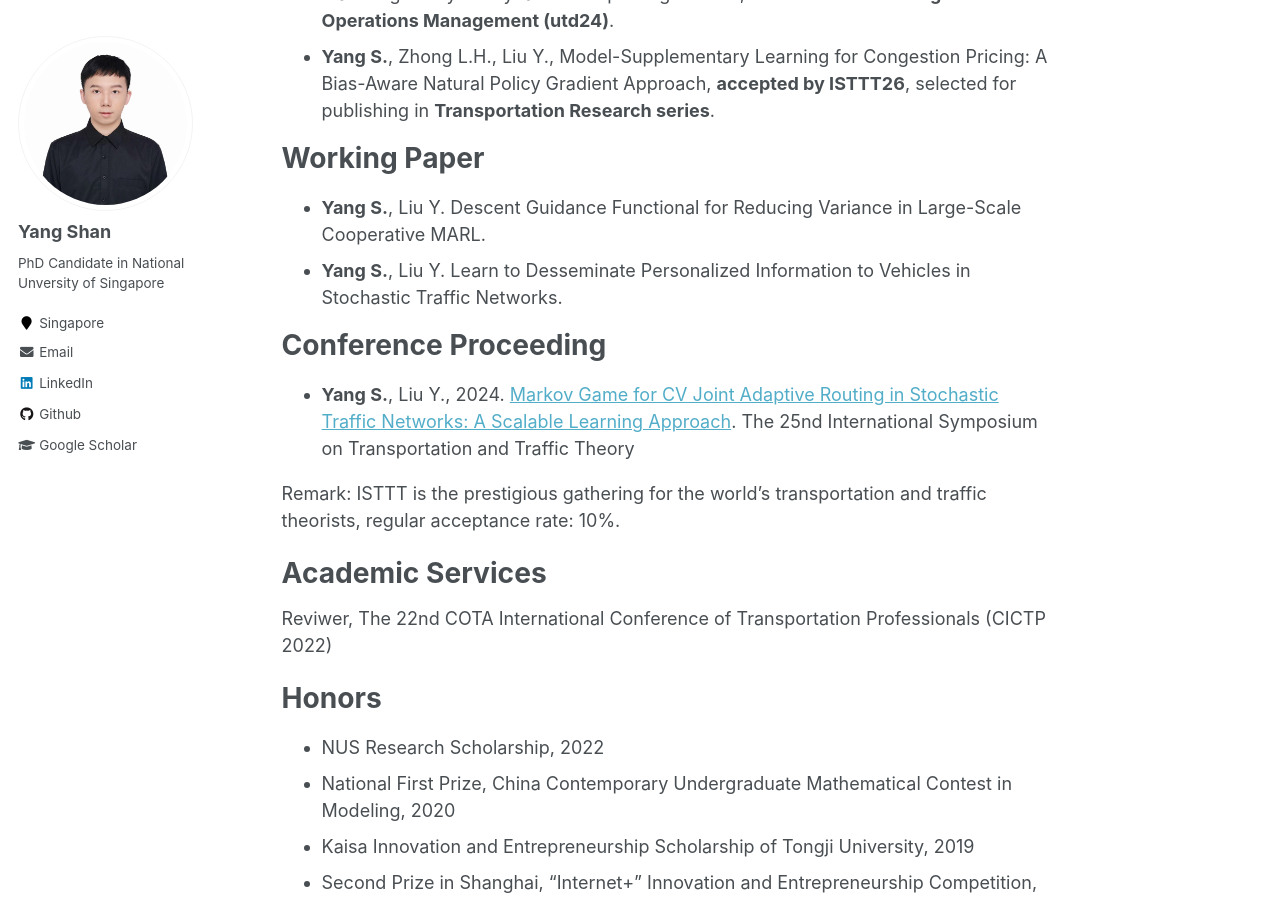
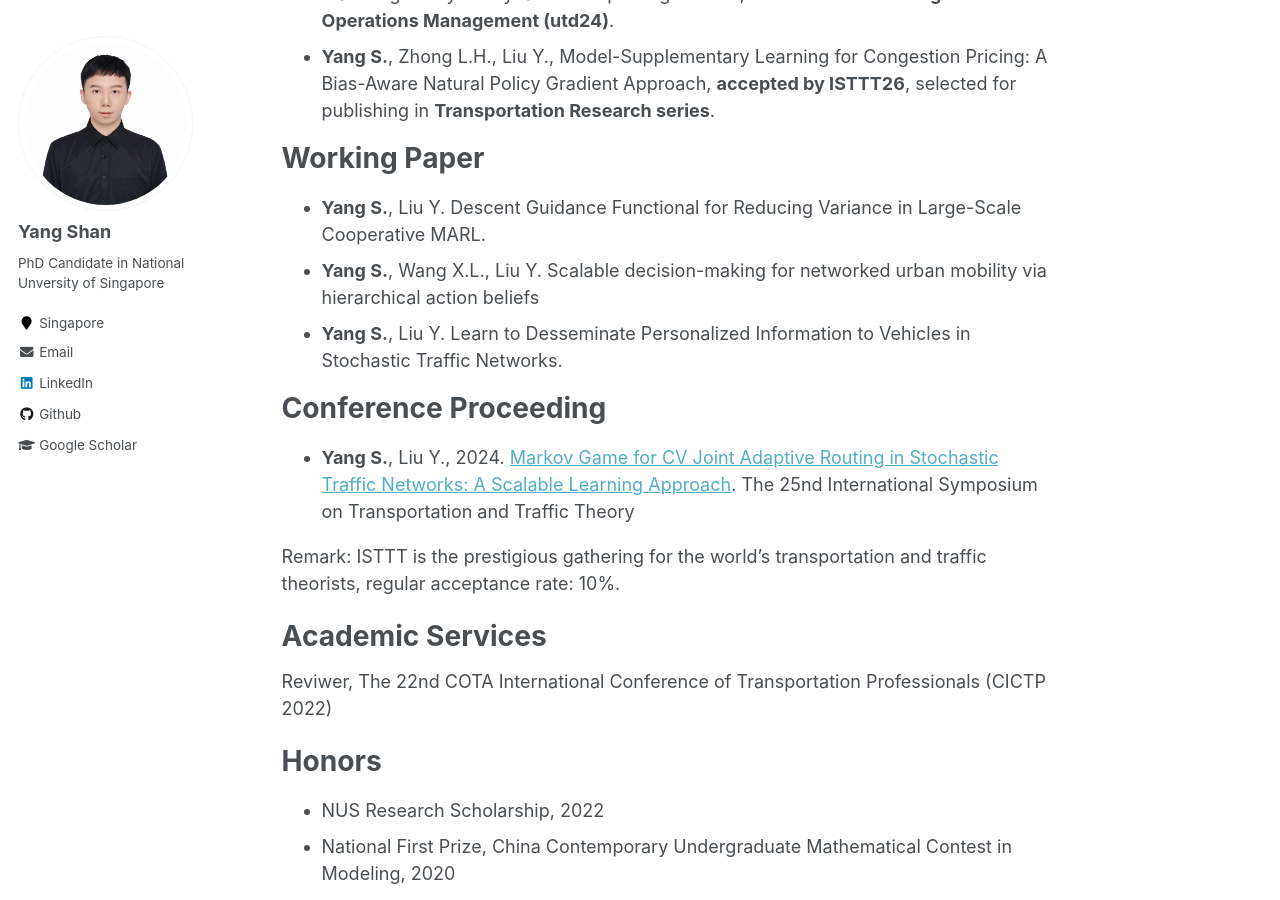
Before and after one commit to seanys/seanys.github.io, a Jekyll site: the page built from _pages/about.md, in a window 1280 px wide and 900 px high, scrolled down 958 px. Built offline with Jekyll 4.4.1, drawn with Linux system fonts in a browser that asks for light colours.

Commit message:
Update working paper list in about.md

```diff
--- a/_pages/about.md
+++ b/_pages/about.md
@@ -31,6 +31,7 @@ Paper Under Review
 Working Paper
 ======
 * **Yang S.**, Liu Y. Descent Guidance Functional for Reducing Variance in Large-Scale Cooperative MARL.
+* **Yang S.**, Wang X.L., Liu Y. Scalable decision-making for networked urban mobility via hierarchical action beliefs
 * **Yang S.**, Liu Y. Learn to Desseminate Personalized Information to Vehicles in Stochastic Traffic Networks.
 
 
```
